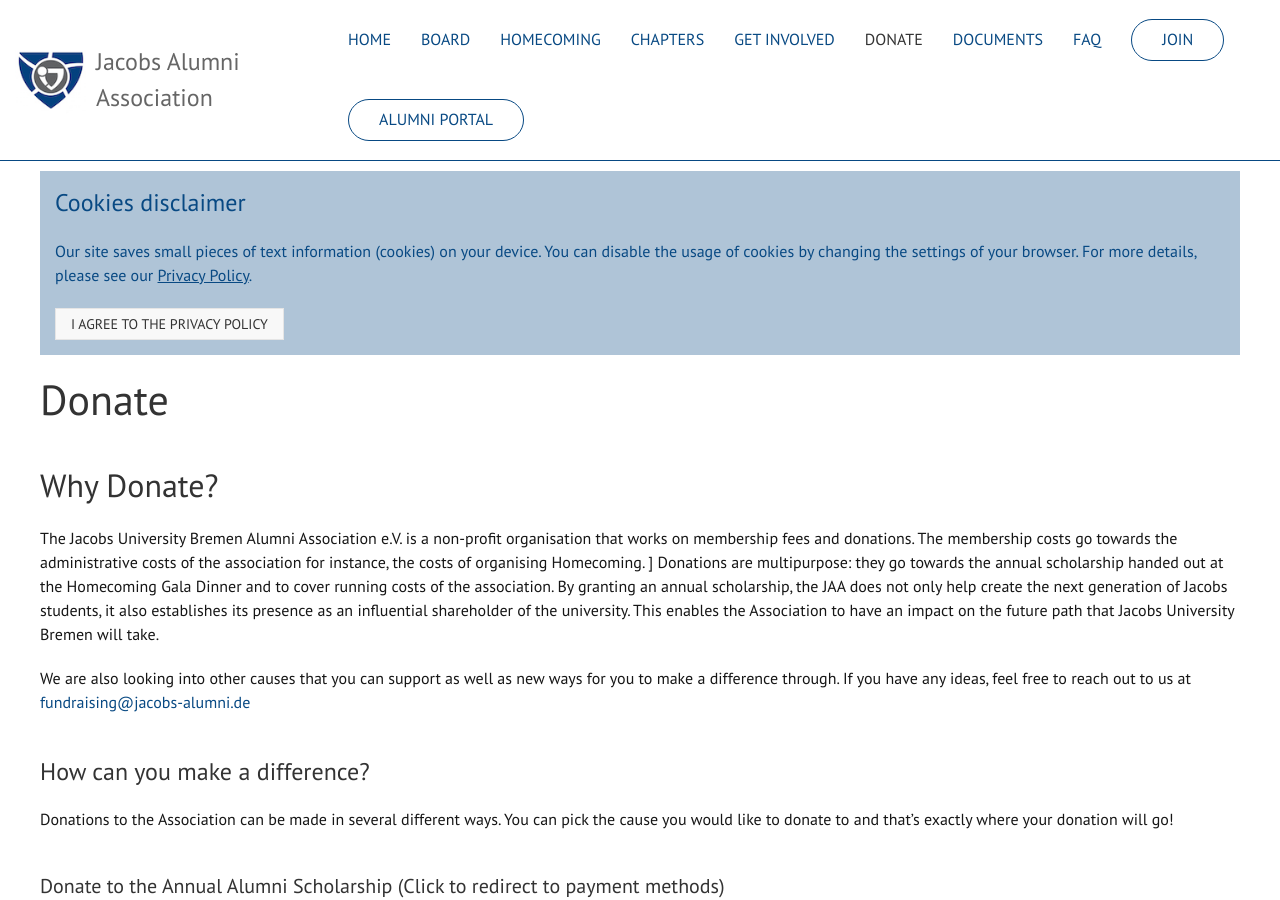
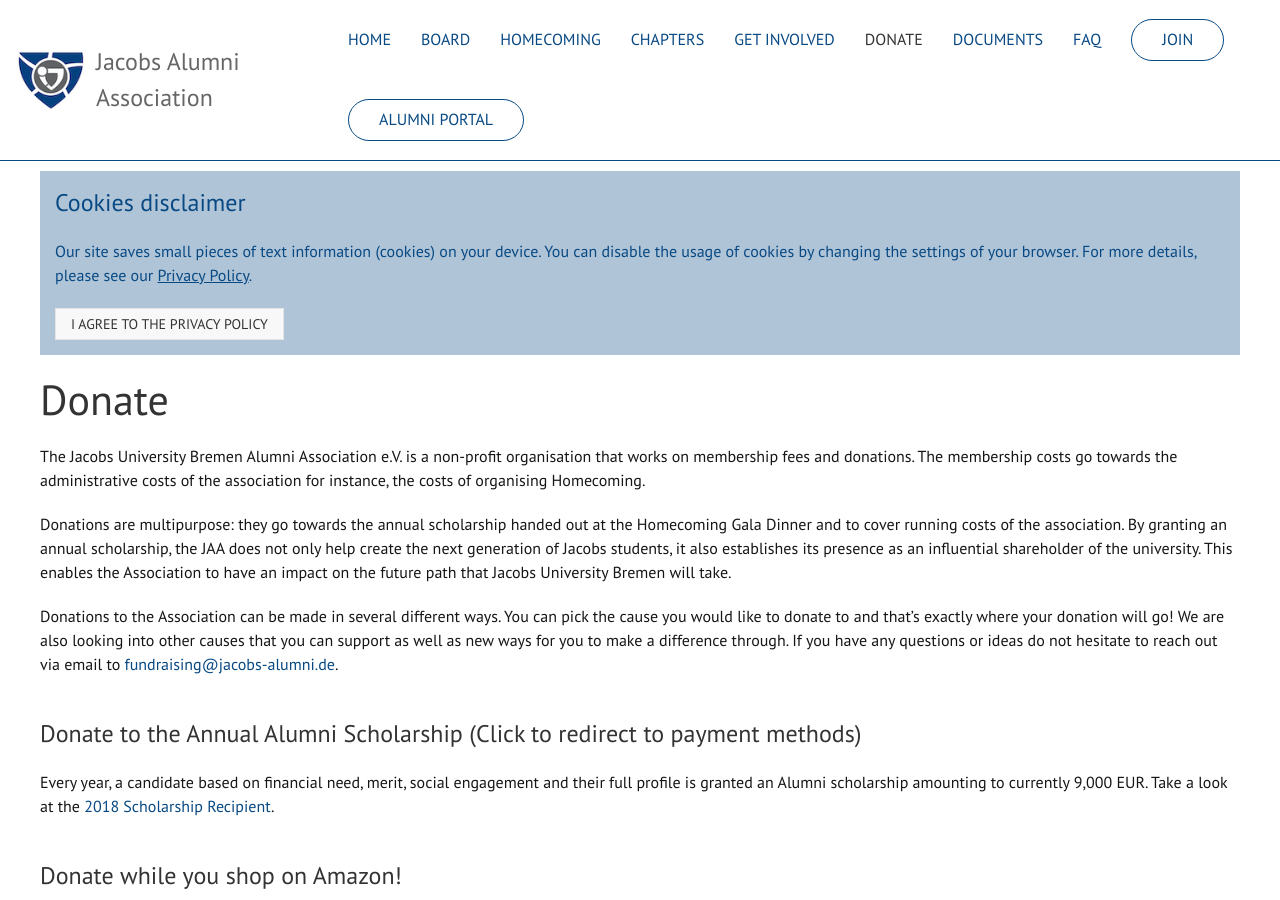
Before and after one commit to JacobsAlumni/jekyll.jacobs-alumni.de, a Jekyll site: the page built from src/donate/index.md, in a window 1280 px wide and 900 px high. Built offline with Jekyll 4.4.1, drawn with Linux system fonts in a browser that asks for light colours; some of the changed text lies outside the part shown.

Commit message:
Update donate page

```diff
--- a/src/donate/index.md
+++ b/src/donate/index.md
@@ -3,29 +3,26 @@
 permalink: /donate/
 ---
 
-## Why Donate?
+The Jacobs University Bremen Alumni Association e.V. is a non-profit organisation that works on membership fees and donations.
+The membership costs go towards the administrative costs of the association for instance, the costs of organising Homecoming.
 
-The Jacobs University Bremen Alumni Association e.V. is a non-profit organisation that works on membership fees and donations.
-The membership costs go towards the administrative costs of the association for instance, the costs of organising Homecoming. ]
 Donations are multipurpose: they go towards the annual scholarship handed out at the Homecoming Gala Dinner and to cover running costs of the association.
 By granting an annual scholarship, the JAA does not only help create the next generation of Jacobs students, it also establishes its presence as an influential shareholder of the university.
 This enables the Association to have an impact on the future path that Jacobs University Bremen will take.
 
-We are also looking into other causes that you can support as well as new ways for you to make a difference through.
-If you have any ideas, feel free to reach out to us at [fundraising@jacobs-alumni.de](mailto:fundraising@jacobs-alumni.de)
-
-### How can you make a difference?
-
 Donations to the Association can be made in several different ways.
 You can pick the cause you would like to donate to and that’s exactly where your donation will go!
+We are also looking into other causes that you can support as well as new ways for you to make a difference through.
+If you have any questions or ideas do not hesitate to reach out via email to [fundraising@jacobs-alumni.de](mailto:fundraising@jacobs-alumni.de).
 
-#### Donate to the Annual Alumni Scholarship (Click to redirect to payment methods)
+### Donate to the Annual Alumni Scholarship (Click to redirect to payment methods)
 
-Every year, a candidate based on financial need, merit, social engagement and their full profile is granted an Alumni scholarship amounting to currently xxx EUR. Hear from the Scholarship Recipient of 2017.
-If you reside in the United States, please donate to the JUFA Alumni Fund.
-Donate button
+Every year, a candidate based on financial need, merit, social engagement and their full profile is granted an Alumni scholarship amounting to currently 9,000 EUR.
+Take a look at the [2018 Scholarship Recipient](https://www.jacobs-university.de/news/alumni-scholarship-kazakhstan-bremen).
 
-#### Donate while you shop on Amazon!
+<!-- there is no clear donate button -->
+
+### Donate while you shop on Amazon!
 
 - Simply go to [https://smile.amazon.de](https://smile.amazon.de)
 - Pick `Jacobs University Bremen Alumni Association e.V.` as the organization that you would like to support.
@@ -35,7 +32,7 @@
 - Simply buy what you need and Amazon donates 0.5% or sometimes a slightly different percentage of what you spend to the Association.
 No extra fees are incurred on your purchase!
 
-#### Donate while booking your trips or shopping! Wecanhelp.de
+### Donate while booking your trips or shopping! Wecanhelp.de
 
 - Go to the website: [wecanhelp.de](https://wecanhelp.de) (Yes, it is all in German but you can easily follow the instructions).
 - Click on `Einkaufen` and the list of shops will appear.
```
